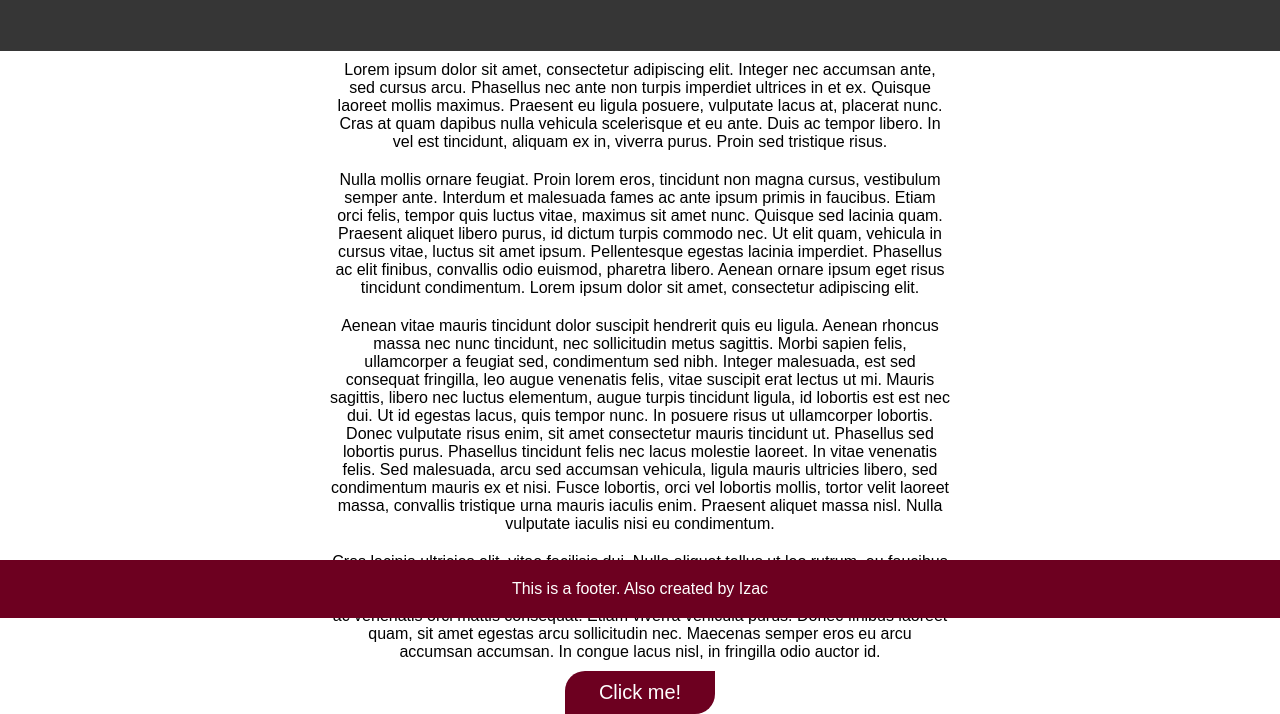
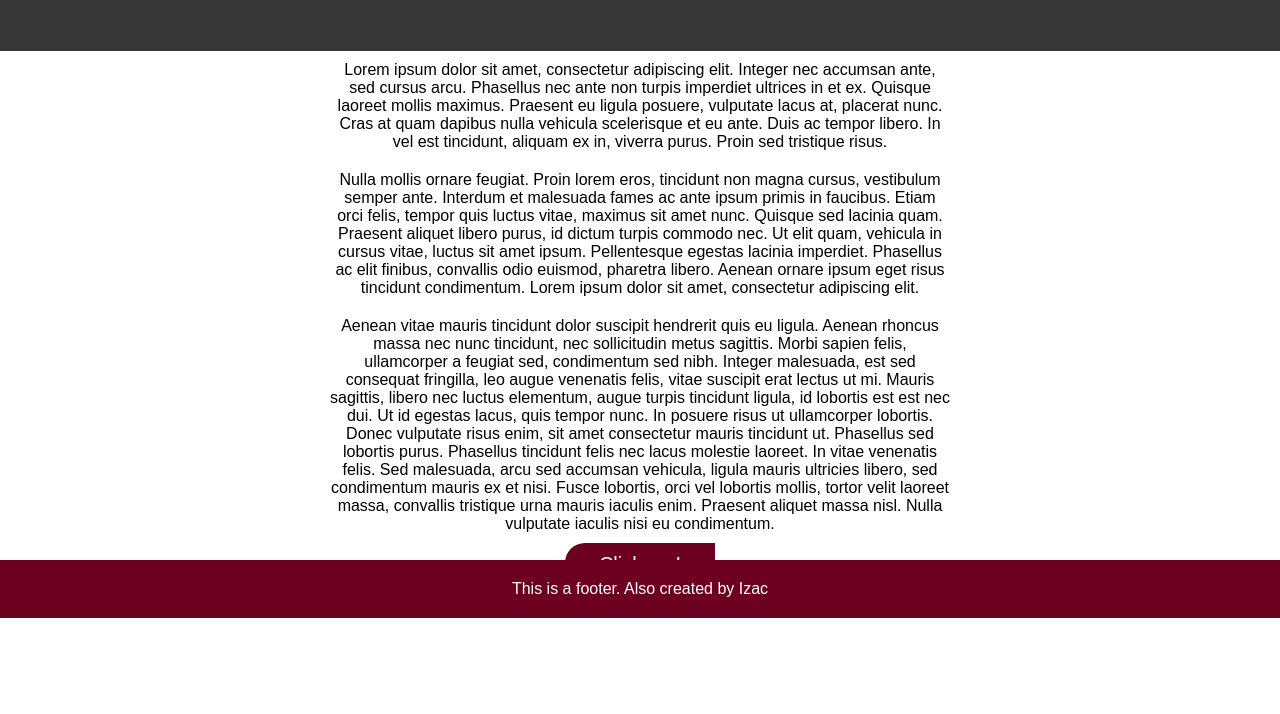
Before and after one commit to izacpeterson/projectSourseControl, a plain HTML site: page index.html in a window 1280 px wide. Shown: the part 182-896 px from the top of the page. After the commit the page ends 800 px from the top, so only its background shows below. Drawn offline with Linux system fonts and the light colour scheme.

Commit message:
fixed formatting

```diff
--- a/index.html
+++ b/index.html
@@ -56,16 +56,6 @@
           convallis tristique urna mauris iaculis enim. Praesent aliquet massa
           nisl. Nulla vulputate iaculis nisi eu condimentum.
         </p>
-        <p>
-          Cras lacinia ultricies elit, vitae facilisis dui. Nulla aliquet tellus
-          ut leo rutrum, eu faucibus erat bibendum. Phasellus eu felis
-          hendrerit, vehicula nunc sed, imperdiet nisi. Pellentesque id nibh
-          tempor, pretium est id, aliquam nulla. Aenean rutrum augue lectus, ac
-          venenatis orci mattis consequat. Etiam viverra vehicula purus. Donec
-          finibus laoreet quam, sit amet egestas arcu sollicitudin nec. Maecenas
-          semper eros eu arcu accumsan accumsan. In congue lacus nisl, in
-          fringilla odio auctor id.
-        </p>
       </div>
 
       <button>Click me!</button>
```
